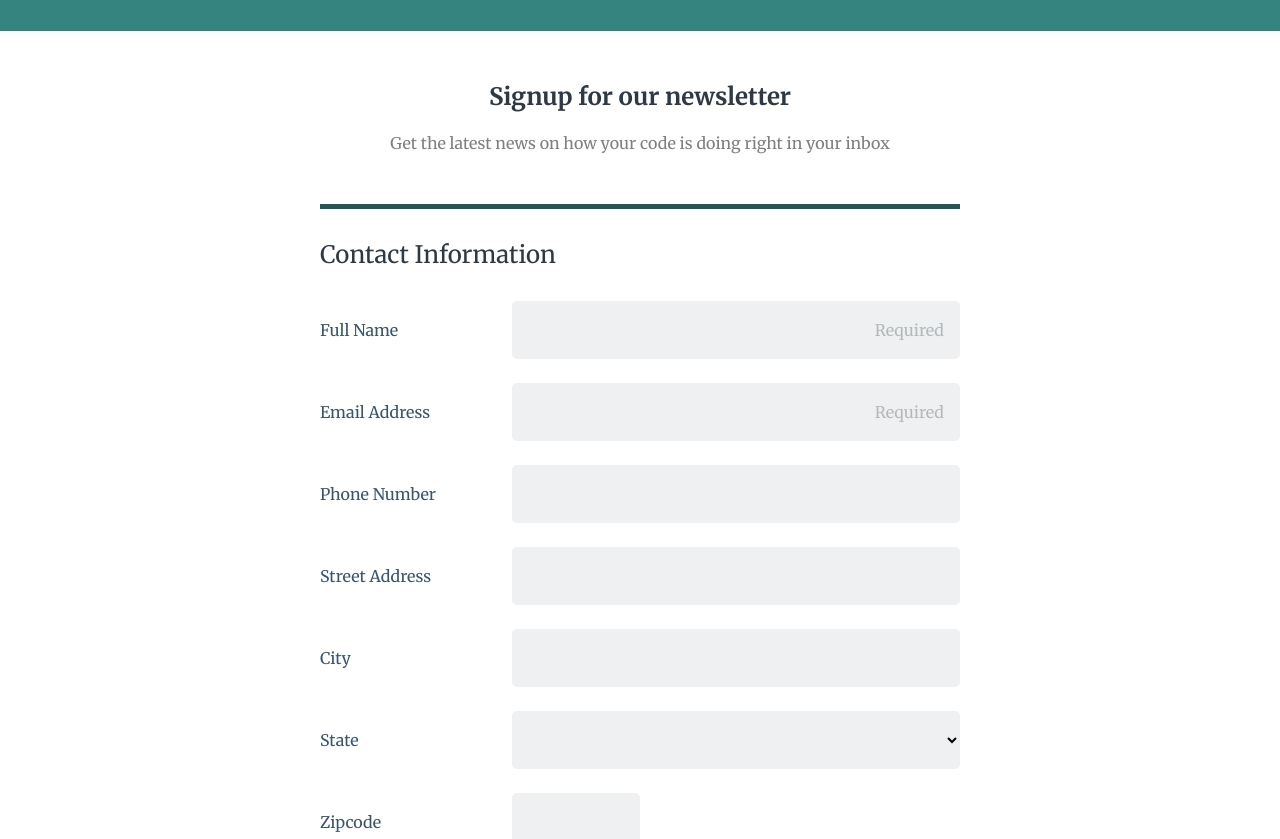
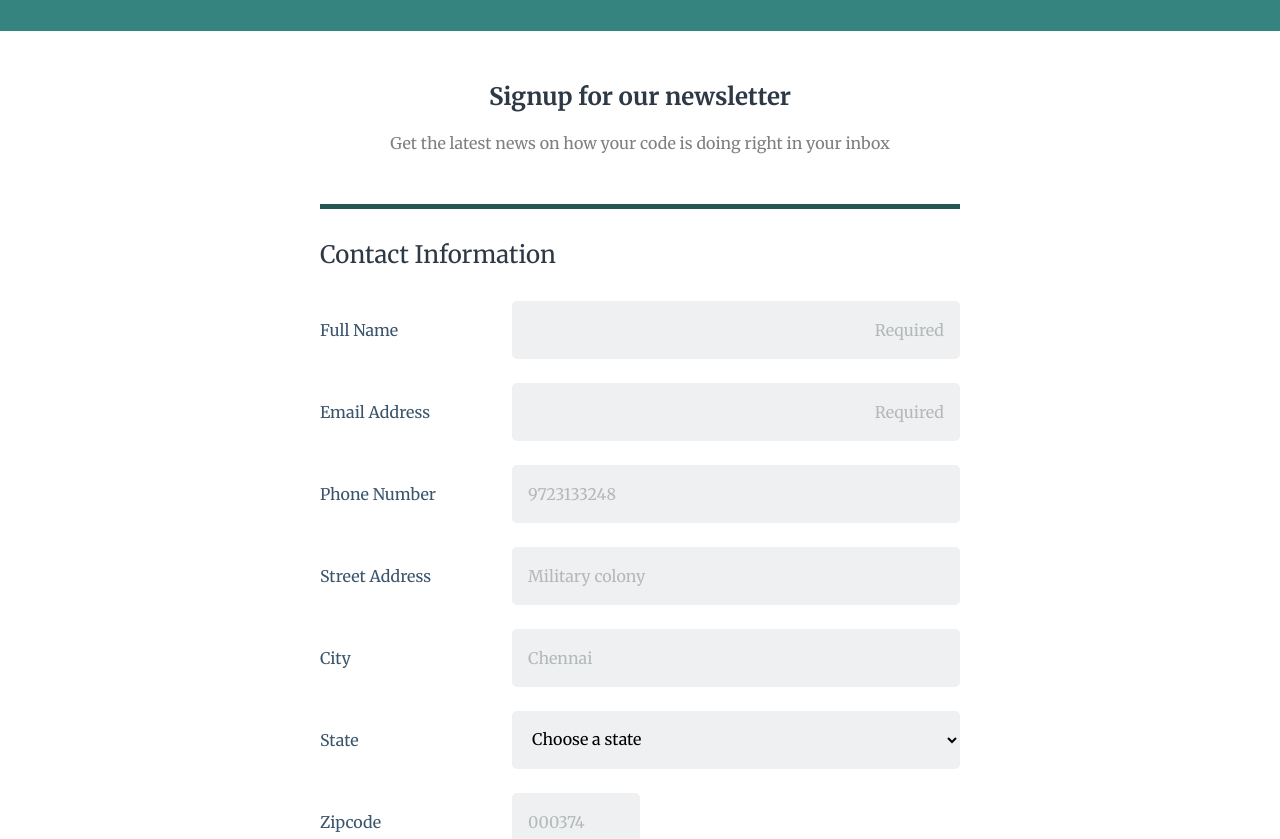
Before and after one commit to maha849/techdegree-project3, a plain HTML site: page index.html in a window 1280 px wide. Shown: the part 113-952 px from the top of the page. Drawn offline with Linux system fonts and the light colour scheme.

Commit message:
added attributes for input element

```diff
--- a/css/styles.css
+++ b/css/styles.css
@@ -106,6 +106,9 @@ input#zip{
 
 input[placeholder="Required"]::placeholder{
   text-align: right;
+}
+
+input::placeholder, input[placeholder="Required"]::placeholder, textarea::placeholder{
   color: #b3b8bb;
 }
 
--- a/index.html
+++ b/index.html
@@ -36,20 +36,20 @@
         </div>
         <div class="flexer">
           <label for="phone">phone number</label>
-          <input type="tel" id="phone" name="user_phone">
+          <input type="tel" id="phone" name="user_phone" placeholder="9723133248">
         </div>
         <div class="flexer">
           <label for="address">street address</label>
-          <input type="text" id="address" name="user_address">
+          <input type="text" id="address" name="user_address" placeholder="Military colony">
         </div>
         <div class="flexer">
           <label for="city">city</label>
-          <input type="text" id="city" name="user_city">
+          <input type="text" id="city" name="user_city" placeholder="Chennai">
         </div>
         <div class="flexer">
           <label for="state">state</label>
           <select name="states" id="state">
-            <option value="" disabled selected>&nbsp;</option>
+            <option value="" disabled selected>Choose a state</option>
             <option value="tamizhnadu">Tamizhnadu</option>
             <option value="kerala">Kerala</option>
             <option value="andhra">Andhra</option>
@@ -57,7 +57,7 @@
         </div>
         <div class="flexer">
           <label for="zip">zipcode</label>
-          <input id="zip" name="zip" type="text" pattern="[0-9]*">
+          <input id="zip" name="zip" type="text" pattern="[0-9]*" placeholder="000374">
         </div>
       </fieldset>
       <!-- Newsletter options -->
@@ -98,7 +98,7 @@
         <label for="msg">Other topics you'd like to hear about</label>
         <textarea id="msg" name="message" placeholder="Write your feedback here..."></textarea>
       </fieldset>
-      <input type="submit" value="Sign Up">
+      <input type="submit" value="Sign Up" id="submit" name="signup">
     </form>
     <!-- Form end -->
   </div>
```
